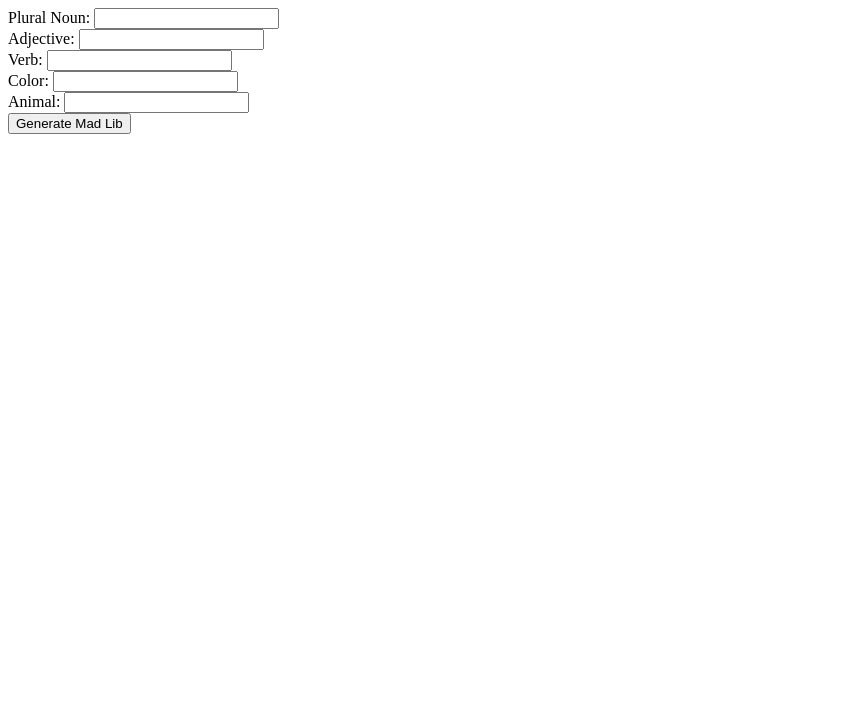
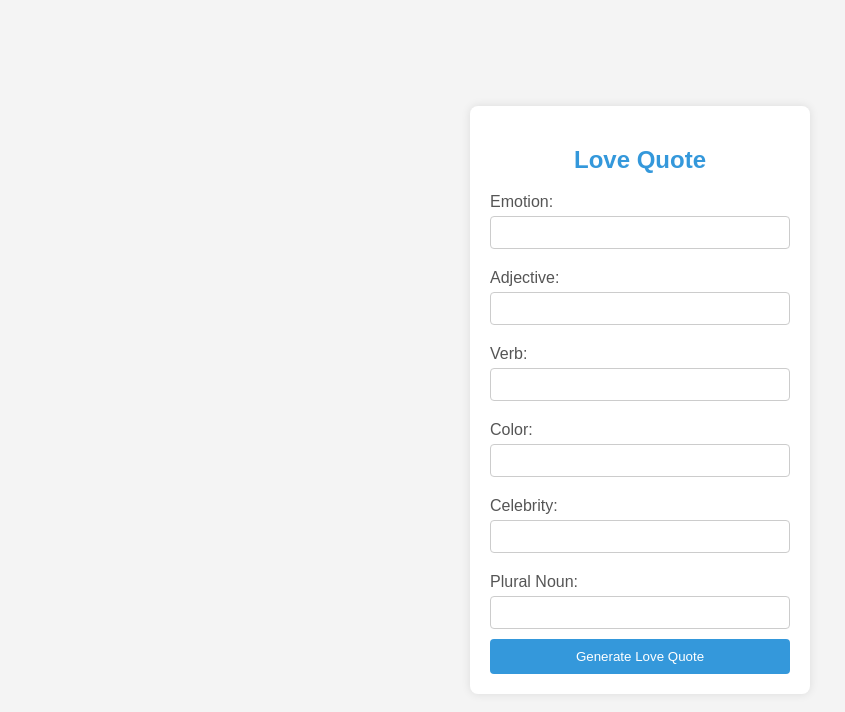
Before and after one commit to 456venkatesh/First-Static-Web-App, a website: page src/cs212/lab7/index.html in a window 1280 px wide. Shown: the whole page, without its empty margins (0-845 px from the left). Drawn offline with Linux system fonts and the light colour scheme.

Commit message:
Update index.html

```diff
--- a/src/cs212/lab7/index.html
+++ b/src/cs212/lab7/index.html
@@ -3,12 +3,14 @@
 <head>
     <meta charset="UTF-8">
     <meta name="viewport" content="width=device-width, initial-scale=1.0">
+	<link rel="stylesheet" type="text/css" href="styles.css">
     <title>Mad Libs Form</title>
 </head>
 <body>
     <form action="/cs212/lab7" method="post">
-        <label for="pluralNoun">Plural Noun:</label>
-        <input type="text" id="pluralNoun" name="pluralNoun" required><br>
+	<h2>Love Quote</h2>
+    <label for="emotion">Emotion:</label>
+    <input type="text" id="emotion" name="emotion" required><br>
 
     <label for="adjective">Adjective:</label>
     <input type="text" id="adjective" name="adjective" required><br>
@@ -19,10 +21,13 @@
     <label for="color">Color:</label>
     <input type="text" id="color" name="color" required><br>
 
-        <label for="animal">Animal:</label>
-        <input type="text" id="animal" name="animal" required><br>
+    <label for="celebrity">Celebrity:</label>
+    <input type="text" id="celebrity" name="celebrity" required><br>
 
-        <button type="submit">Generate Mad Lib</button>
+	<label for="pluralNoun">Plural Noun:</label>
+    <input type="text" id="pluralNoun" name="pluralNoun" required><br>
+
+    <button type="submit">Generate Love Quote</button>
 </form>
 </body>
 </html>
```
Lines whose indentation alone changed are shown as unchanged.
